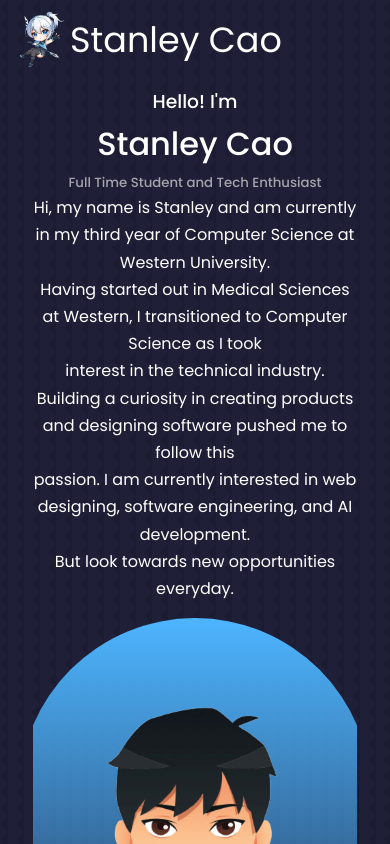
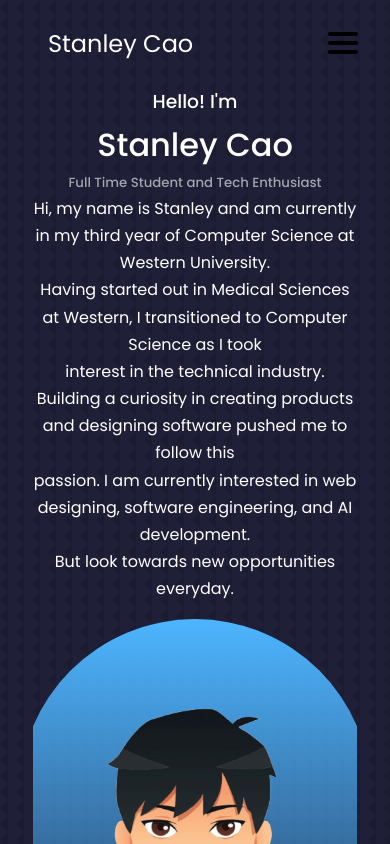
Before and after one commit to Stanley-Cao/Portfolio-Website, a React (Create React App) app: page / in a window 390 px wide. Shown: the top 844 px of the page. Built offline with nearby package versions, Linux system fonts and the light colour scheme.

Commit message:
Finished Navigation Bar

```diff
--- a/package.json
+++ b/package.json
@@ -3,9 +3,13 @@
   "version": "0.1.0",
   "private": true,
   "dependencies": {
+    "@fortawesome/fontawesome-svg-core": "^6.4.2",
+    "@fortawesome/free-solid-svg-icons": "^6.4.2",
+    "@fortawesome/react-fontawesome": "^0.2.0",
     "@testing-library/jest-dom": "^5.16.5",
     "@testing-library/react": "^13.4.0",
     "@testing-library/user-event": "^13.5.0",
+    "emailjs-com": "^3.2.0",
     "react": "^18.2.0",
     "react-dom": "^18.2.0",
     "react-icons": "^4.11.0",
--- a/src/App.jsx
+++ b/src/App.jsx
@@ -1,6 +1,6 @@
 import React from 'react'
 import { BrowserRouter as Router, Routes, Route} from 'react-router-dom';
-import Navbar from './components/Navbar'
+import Navbar from './components/Navigation'
 import About from './components/About'
 import Experience from './components/Experience'
 import Projects from './components/Projects'
--- a/src/components/Contact.jsx
+++ b/src/components/Contact.jsx
@@ -3,8 +3,20 @@ import '../styles/contact.css'
 import {MdOutlineEmail} from 'react-icons/md'
 import {BsLinkedin} from 'react-icons/bs'
 import {FaGithub} from 'react-icons/fa'
+import emailjs from 'emailjs-com'
+import { useRef } from 'react'
 
-const contact = () => {
+const Contact = () => {
+  const form = useRef();
+
+  const sendEmail = (e) => {
+    e.preventDefault();
+
+    emailjs.sendForm('service_qcntcoo', 'template_ot7afjs', form.current, 'Ugd9O4zv8k37peZvN')
+
+    e.target.reset()
+  };
+
   return (
     <section id='contact'>
       <h5>Get In Touch</h5>
@@ -31,7 +43,7 @@ const contact = () => {
             <a href="https://www.linkedin.com/in/stanley-cao/" target="_blank">Let's Connect</a>
           </article>
         </div>
-        <form action="">
+        <form ref={form} onSubmit={sendEmail}>
           <h3>New Message <br></br> Feek free to say hi. I am always looking to meet new people or chat about opportunities.</h3>
           <input type="test" name='name' placeholder='Your Full Name' required/>
           <input type="email" name='email' placeholder='Your Email' required/>
@@ -44,4 +56,4 @@ const contact = () => {
   )
 }
 
-export default contact
+export default Contact
--- a/src/components/Navbar.js
+++ b/src/components/Navbar.js
@@ -1,10 +1,12 @@
 import React, { Component } from 'react';
 import "../styles/navbar.css"
 import logo from '../resources/Jett.png';
+import { FontAwesomeIcon } from '@fortawesome/react-fontawesome';
+import { faBars, faTimes } from '@fortawesome/free-solid-svg-icons';
+
 
 class Navbar extends Component{
     state = { clicked: false}
-
 
     handleClick = () => {
         this.setState({ clicked: !this.state.clicked})
@@ -40,7 +42,7 @@ class Navbar extends Component{
                     <div style={{fontSize: 35}}>Stanley Cao</div>
                 </div>
                 <div className="menu-icon" onClick={this.handleClick}>
-                    <i className={this.state.clicked ? 'fas fa-times' : 'fas fa-bars'}></i>
+                    <FontAwesomeIcon icon={this.state.clicked ? faTimes : faBars} />
                 </div>
                 <div className="pages">
                 <ul className= {this.state.clicked ? 'nav-menu active' : 'nav-menu'}>
--- /dev/null
+++ b/src/components/Navigation.js
@@ -0,0 +1,44 @@
+import React, { useState, useEffect } from 'react';
+import "../styles/navigation.css";
+import logo from '../resources/Jett.png';
+
+const MobileNavbar = () => {
+  const [openNavbar, setOpenNavbar] = useState(false);
+  const [windowWidth, setWindowWidth] = useState(0);
+
+  useEffect(() => {
+    setWindowWidth(window.innerWidth);
+  }, []);
+
+  return (
+    <nav className="reactive-navbar">
+      <div className="navbar-links">
+        <ul className="nav-items">
+          <li className="nav-pages"><img className="jett" src={logo} style={{ width: 60, height: 55}} alt=""/></li>
+          <li className="nav-pages"><a href="/">HOME</a></li>
+          <li className="nav-pages"><a href="/Experience">EXPERIENCES</a></li>
+          <li className="nav-pages"><a href="/Projects">PROJECTS</a></li>
+          <li className="nav-pages"><a href="/Contact">CONTACT</a></li>
+        </ul>
+      </div>
+      <a href="#" className="toggle-button" onClick={() => setOpenNavbar(!openNavbar)}>
+        <span className="toggle-bar"></span>
+        <span className="toggle-bar"></span>
+        <span className="toggle-bar"></span>
+      </a>
+      <div className="site-name">Stanley Cao </div>
+      {windowWidth <= 1000 && openNavbar && (
+        <div className="navbar-links-active">
+          <ul className="nav-items">
+            <li className="nav-pages"><a href="/">HOME</a></li>
+            <li className="nav-pages"><a href="/Experience">EXPERIENCES</a></li>
+            <li className="nav-pages"><a href="/Projects">PROJECTS</a></li>
+            <li className="nav-pages"><a href="/Contact">CONTACT</a></li>
+          </ul>
+        </div>
+      )}
+    </nav>
+  );
+}
+
+export default MobileNavbar;
--- a/src/styles/about.css
+++ b/src/styles/about.css
@@ -1,5 +1,5 @@
 header {
-    height: 90vh;
+    height: 115vh;
     padding-top: 6rem;
     overflow: hidden;
 }
@@ -60,7 +60,7 @@ header {
 
 @media screen and (max-width: 1024px){
     header {
-        height: 105vh;
+        height: 115vh;
     }
 }
 
--- a/src/styles/navbar.css
+++ b/src/styles/navbar.css
@@ -62,21 +62,21 @@
     .nav-menu{
         display: flex;
         flex-direction: column;
-        width: 95%;
+        width: 85%;
         height: 390px;
         position: absolute;
         top: 80px;
-        left: -100%;
+        margin-left: 30px;
         opacity: 1;
         transition: all -0.5s ease;
     }
 
     .nav-menu.active{
-        background: #fff;
+        background: var(--color-bg-variant);
         left: 0;
         opacity: 1;
+        align-items: center;
         transition: all 0.5s ease;
-        z-index: 1;
     }
 
     .nav-links{
@@ -86,16 +86,10 @@
         display: table;
     }
 
-    .nav-links {
-        text-align: center;
-        padding: 2rem;
-        width: 100%;
-        display: table;
-    }
-
     .nav-links:hover{
-        background-color: #dcdcdc;
+        background-color: gray;
         border-radius: 10px 10px 10px 10px;
+        transition: all 0.2s ease-out;
     }
 
     .navbar-logo{
@@ -122,32 +116,3 @@
         cursor: pointer;
     }
 }
-
-@media screen and (max-width: 600px) {
-    .NavbarItems {
-        height: auto;
-    }
-    .nav-menu {
-        width: 100%;
-        height: auto;
-        top: 80px;
-        left: -100%;
-        opacity: 1;
-        transition: all 0.5s ease;
-    }
-    .nav-links {
-        padding: 1rem;
-        width: 100%;
-        display: block;
-    }
-    .navbar-logo,
-    .navbar-stamp,
-    .menu-icon {
-        position: static;
-        transform: none;
-        margin: 10px;
-    }
-    .menu-icon {
-        font-size: 1.5rem;
-    }
-}
--- /dev/null
+++ b/src/styles/navigation.css
@@ -0,0 +1,96 @@
+a {
+    color: inherit;
+    text-decoration: none !important;
+}
+
+ul {
+    padding: 0;
+}
+
+.site-name {
+    margin: 2em;
+}
+
+.reactive-navbar {
+    display: flex;
+    justify-content: space-between;
+    align-items: center;
+    font-size: 1.8em;
+    height: 80px;
+}
+
+.nav-items {
+    display: flex;
+    align-items: center;
+}
+
+.nav-items li {
+    padding: 1rem 1.5rem 1rem 1.5rem;
+    list-style: none;
+    display: block;
+}
+
+.toggle-button {
+    position: absolute;
+    top: 2rem;
+    right: 2rem;
+    display: none;
+    flex-direction: column;
+    justify-content: space-between;
+    width: 30px;
+    height: 22px;
+}
+
+.toggle-bar {
+    height: 4px;
+    width: 100%;
+    background-color: black;
+    border-radius: 10px;
+}
+
+.navbar-links-active {
+    display: none;
+}
+
+@media (max-width: 1050px) {
+    .toggle-button {
+        display: flex;
+    }
+
+    .nav-items {
+        width: 100%;
+        flex-direction: column;
+    }
+
+    .navbar-links {
+        display: none;
+    }
+
+    .navbar-links-active {
+        display: flex;
+        width: 100%;
+        background: var(--color-bg-variant);
+        margin-top: 0.9em;
+        border: 1px solid rgb(0, 0, 0);
+        z-index: 1;
+
+    }
+
+    .reactive-navbar {
+        flex-direction: column;
+        align-items: flex-start;
+        font-size: 1.5em;
+    }
+
+    .nav-items {
+        flex-direction: column;
+    }
+
+    .nav-pages {
+        width: 90%;
+    }
+
+    .site-name {
+        margin: 1em 0 0 2em;
+    }
+}
```
Also changed, not shown: 1 other file (tests, documents, lock files or other folders).
